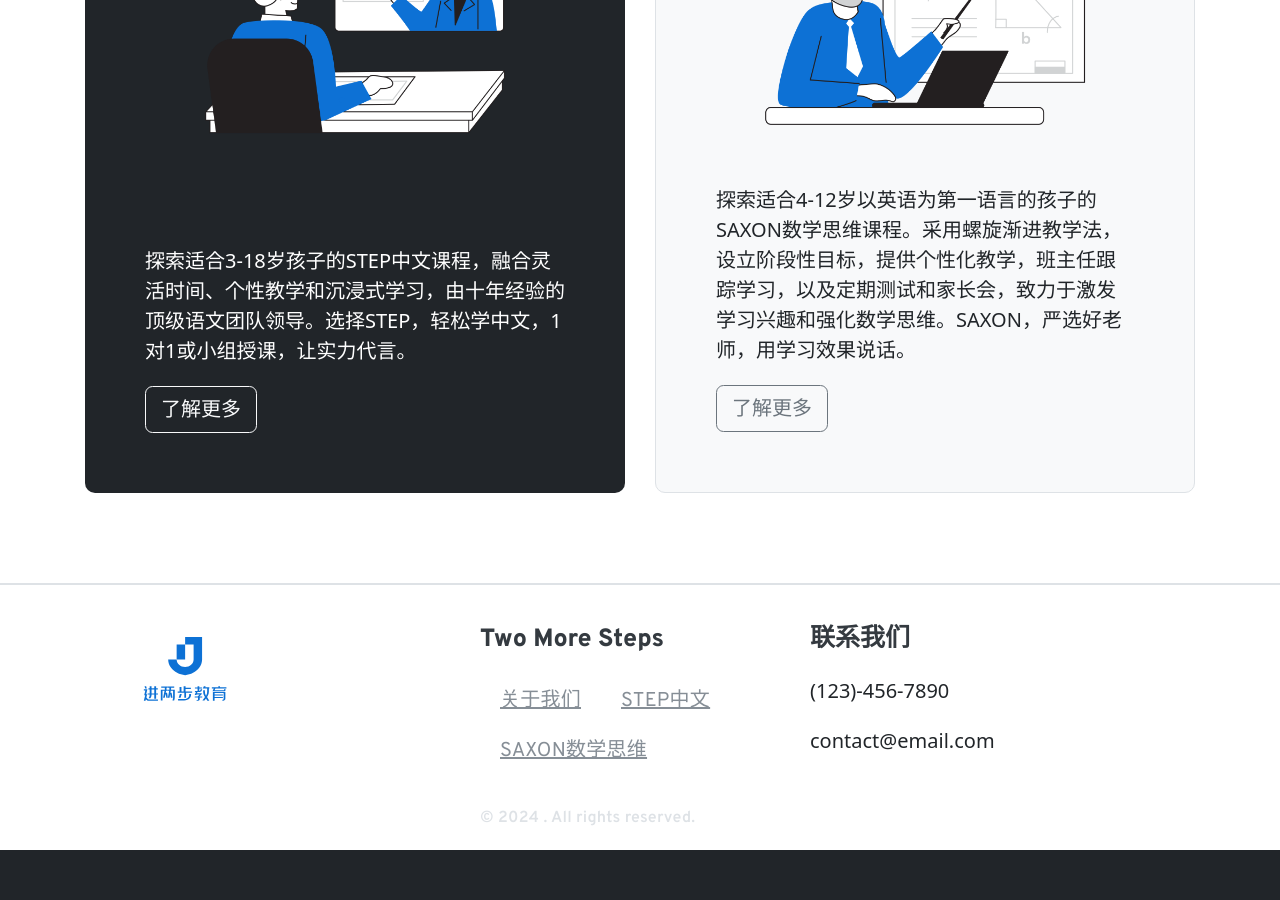
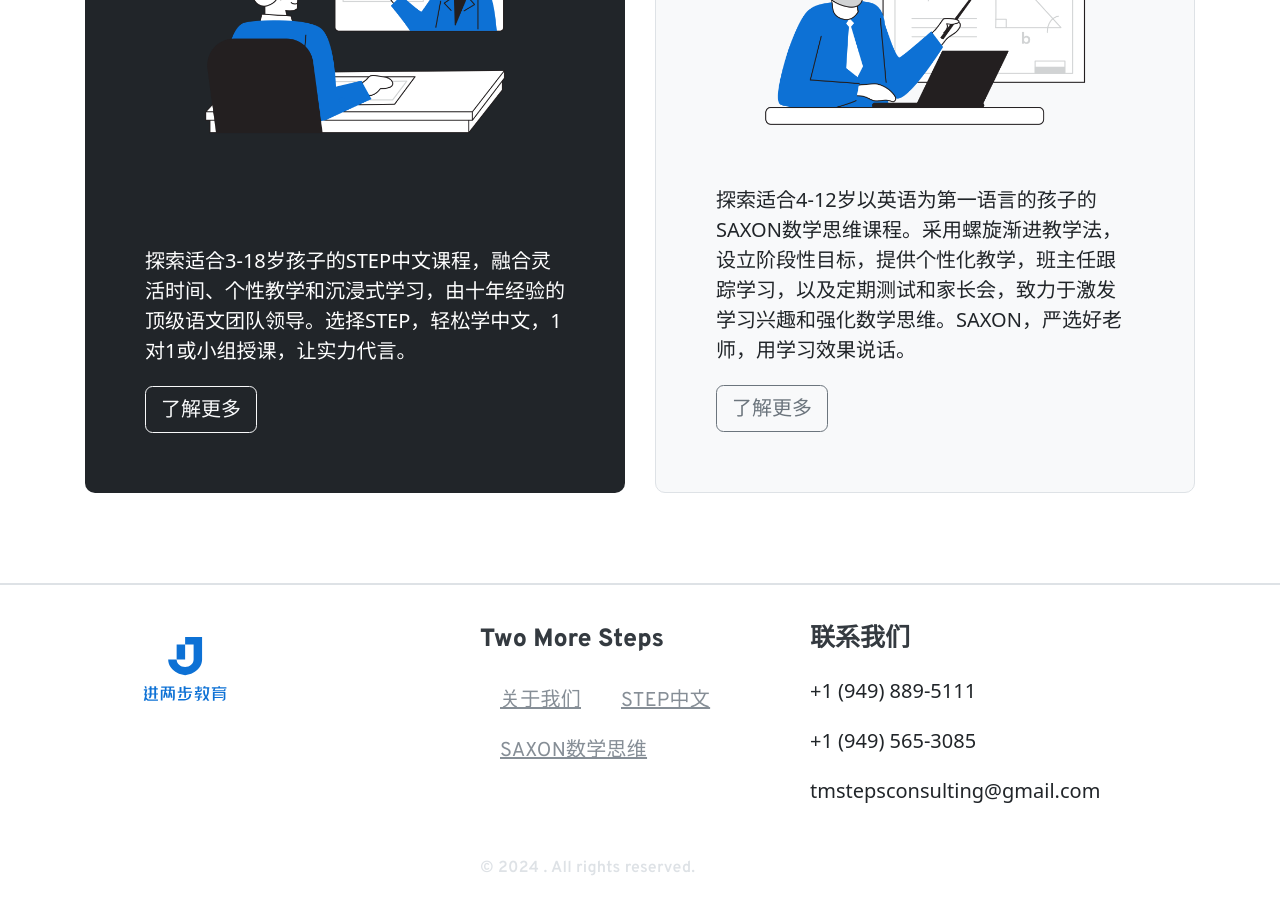
Before and after one commit to twomoresteps/twomoresteps.github.io, a Jekyll site: the page built from index.html, in a window 1280 px wide and 900 px high, scrolled down 865 px. Built offline with Jekyll 4.4.1, drawn with Linux system fonts in a browser that asks for light colours; before the commit the page ends 1715 px from its top, so only the background shows below that.

Commit message:
update contact info

```diff
--- a/_includes/core/footer.html
+++ b/_includes/core/footer.html
@@ -14,8 +14,9 @@
 			</div>
 			<div class="footer-links">
 				<h4 class="footer-title">联系我们</h4>
-				<p>(123)-456-7890</p>
-				<p>contact@email.com</p>
+				<p>+1 (949) 889-5111</p>
+				<p>+1 (949) 565-3085</p>
+				<p>tmstepsconsulting@gmail.com</p>
 			</div>
 		</div>
 		<h6 class="footer-text">© {{ site.time | date: '%Y' }} <a href="https://twitter.com/{{ site.author.twitter }}" aria-label="Follow {{ site.author.name }} on Twitter.">{{ site.author.name }}</a>. All rights reserved.</h6>
```
